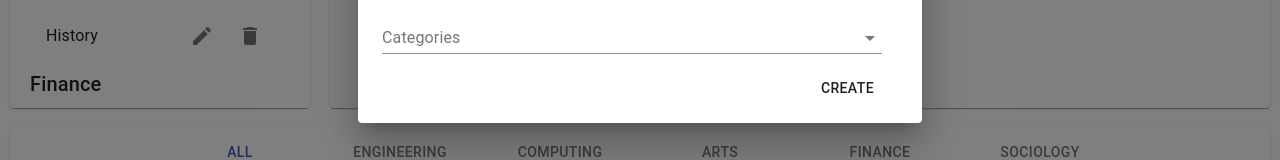
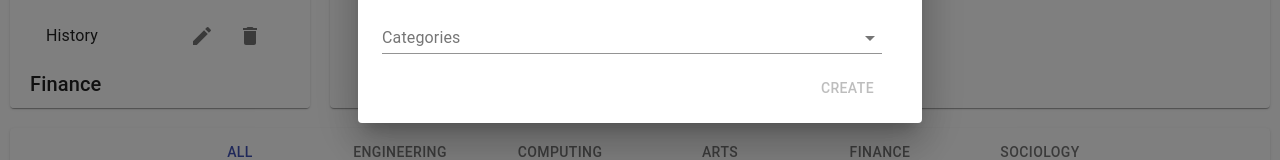
Before and after one commit to samuelbwambale/courses-APP, a React (Create React App) app: page / in a window 1280 px wide. Both pictures are taken after a click on the button 1160 px from the left and 32 px from the top of the page. Shown: the part 506-666 px from the top of the page. Built offline with nearby package versions, Linux system fonts and the light colour scheme.

Commit message:
add check for empty fields before adding a course

```diff
--- a/src/App.js
+++ b/src/App.js
@@ -57,7 +57,7 @@ class App extends Component {
   handleSelectCourseEdit = id => {
     this.setState(({ courses }) => ({
       course: courses.find(ex => ex.id === id),
-      editMode: true
+      editMode: true,
     }));
   }
 
@@ -67,7 +67,7 @@ class App extends Component {
         ...courses.filter(crs => crs.id !== course.id),
         course
       ],
-      course
+      course,
     }))
   }
 
--- a/src/Components/Courses/Form.js
+++ b/src/Components/Courses/Form.js
@@ -56,6 +56,12 @@ export default withStyles(styles)(
       });
       this.setState(this.getInitialCourseState());
     };
+
+    canBeSubmitted() {
+      const {title, description, categories} = this.state
+      return title.length > 0 && description.length && categories.length
+    }
+
     render() {
       const { title, description, categories } = this.state,
         { course, classes, categories: categoriesInProps } = this.props;
@@ -111,6 +117,7 @@ export default withStyles(styles)(
                 color="secondary"
                 variant="raised"
                 onClick={this.handleSubmit}
+                disabled={!this.canBeSubmitted()}
               >
                 {course ? "Edit" : "Create"}
               </Button>
```
